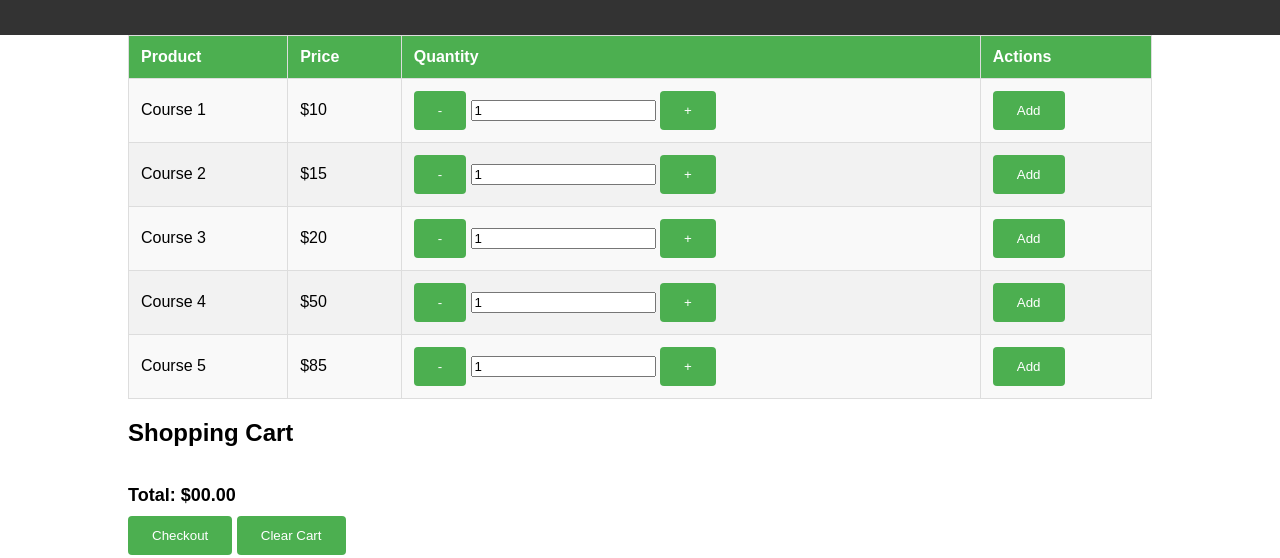
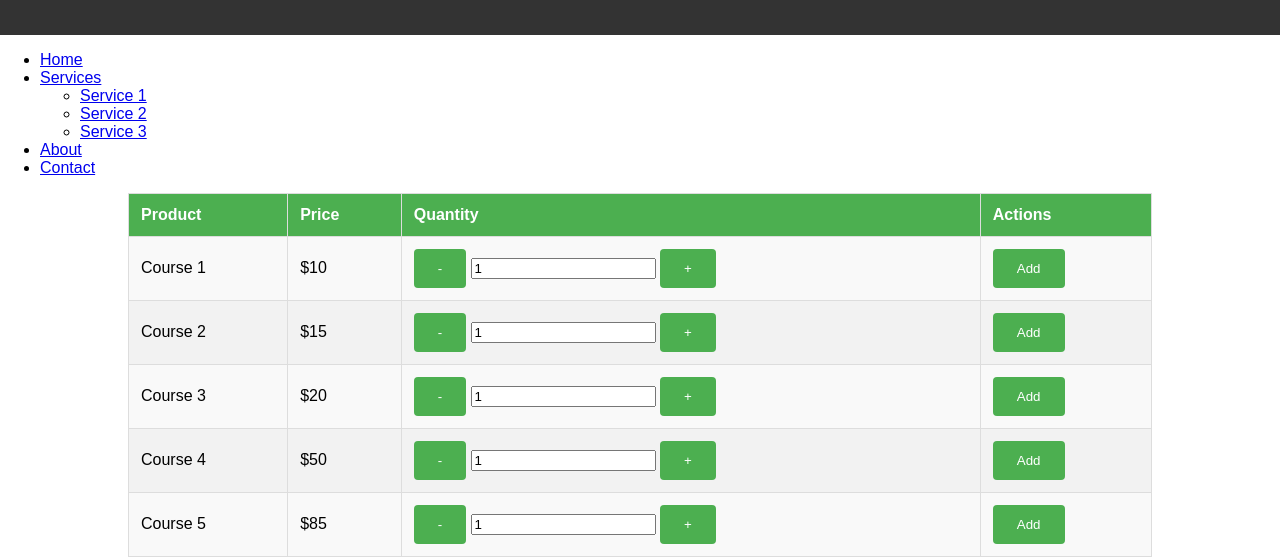
Before and after one commit to JamesBibbruns/441-PRO, a plain HTML site: page index.html in a window 1280 px wide. Shown: the part 77-635 px from the top of the page. Drawn offline with Linux system fonts and the light colour scheme.

Commit message:
index.html

```diff
--- a/index.html
+++ b/index.html
@@ -10,7 +10,20 @@
     <header>
         <h1>Course</h1>
     </header>
-
+    <nav>
+  <ul>
+    <li><a href="#">Home</a></li>
+    <li class="dropdown">
+      <a href="#">Services</a>
+      <ul class="dropdown-menu">
+        <li><a href="#">Service 1</a></li>
+        <li><a href="#">Service 2</a></li>
+        <li><a href="#">Service 3</a></li>
+      </ul>
+    </li>
+    <li><a href="#">About</a></li>
+    <li><a href="#">Contact</a></li>
+  </ul>
     <div class="cart-container">
         <table class="cart-items">
             <thead>
```
